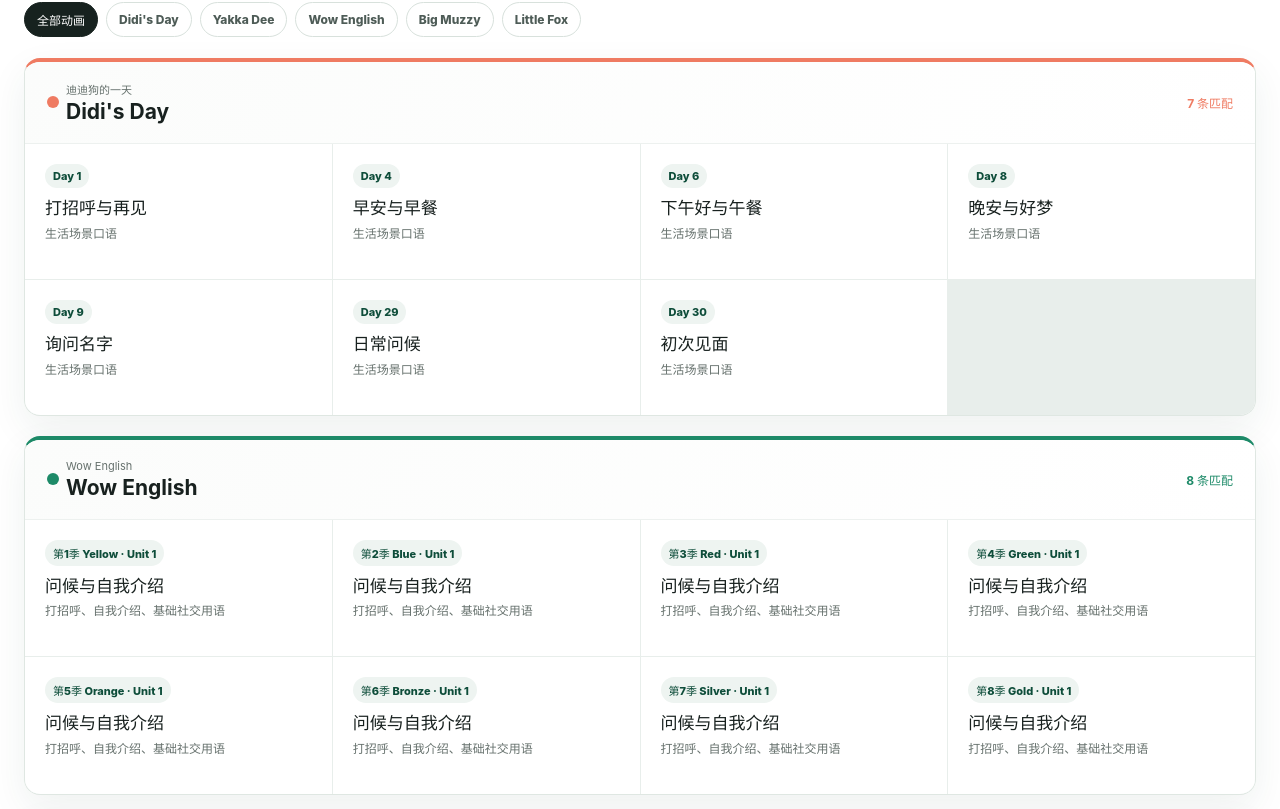
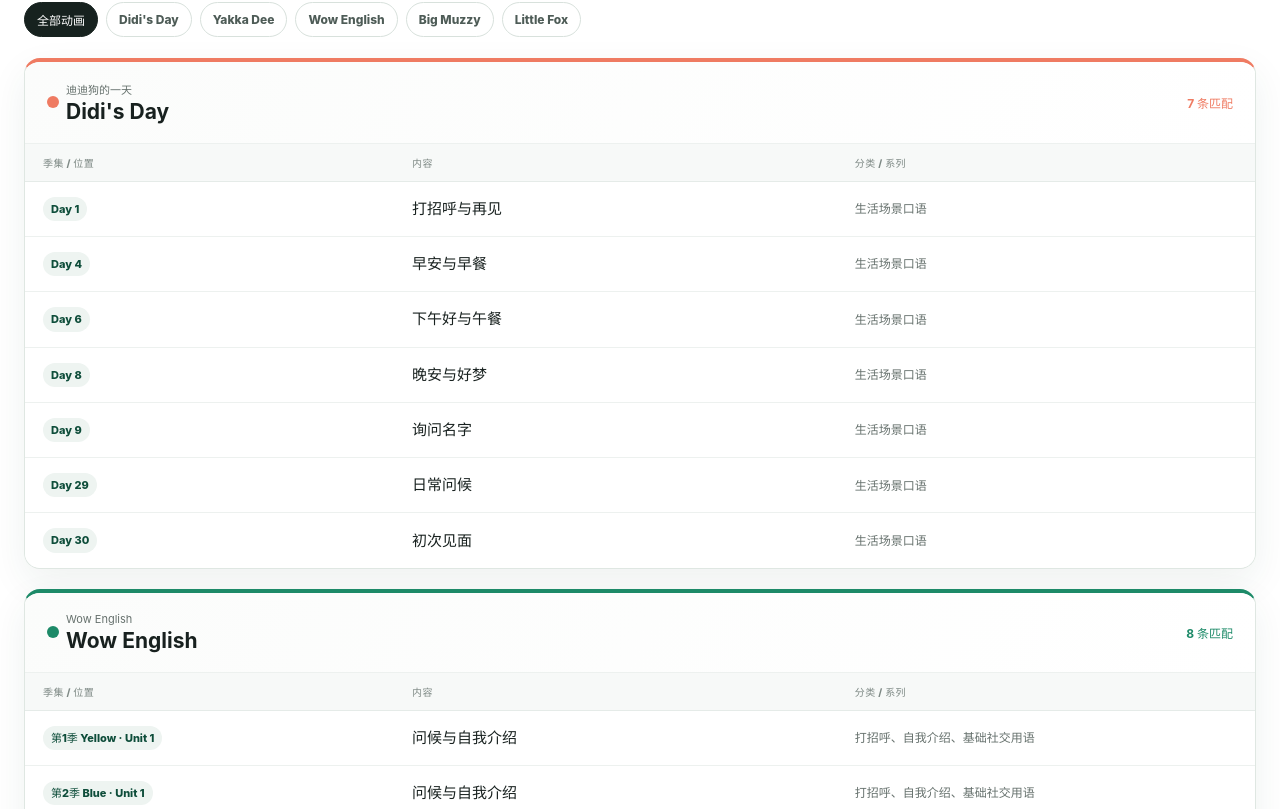
Before and after one commit to jingjie0209/yakka-dee-theme-map, a React (Vite) app: page / in a window 1280 px wide. Shown: the part 1291-2100 px from the top of the page. Built offline with nearby package versions, Linux system fonts and the light colour scheme.

Commit message:
Render theme results as tables

```diff
--- a/src/App.jsx
+++ b/src/App.jsx
@@ -121,14 +121,21 @@ export function App() {
                 <div><span className="show-dot"/><div><p>{show.zh}</p><h3>{show.name}</h3></div></div>
                 <b>{rows.length} 条匹配</b>
               </div>
-              <div className="entry-grid">
-                {(expandedShows[show.id] || rows.length <= 24 ? rows : rows.slice(0, 24)).map((row) => (
-                  <button className="entry-card" key={row.id} onClick={() => setSelected(row)}>
-                    <span className="entry-position">{row.position}</span>
-                    <h4>{row.title}</h4>
-                    <p className="entry-subtitle">{row.subtitle}</p>
-                  </button>
-                ))}
+              <div className="entry-table-wrap">
+                <table className="entry-table">
+                  <thead>
+                    <tr><th scope="col">季集 / 位置</th><th scope="col">内容</th><th scope="col">分类 / 系列</th></tr>
+                  </thead>
+                  <tbody>
+                    {(expandedShows[show.id] || rows.length <= 24 ? rows : rows.slice(0, 24)).map((row) => (
+                      <tr key={row.id} onClick={() => setSelected(row)}>
+                        <td><span className="table-position">{row.position}</span></td>
+                        <td><button className="table-title" onClick={(event) => { event.stopPropagation(); setSelected(row); }}>{row.title}</button></td>
+                        <td className="table-subtitle">{row.subtitle}</td>
+                      </tr>
+                    ))}
+                  </tbody>
+                </table>
               </div>
               {rows.length > 24 && <button className="show-more" onClick={() => setExpandedShows((current) => ({ ...current, [show.id]: !current[show.id] }))}>
                 {expandedShows[show.id] ? "收起" : `展开全部 ${rows.length} 条`}
```
Also changed, not shown: src/styles.css.
